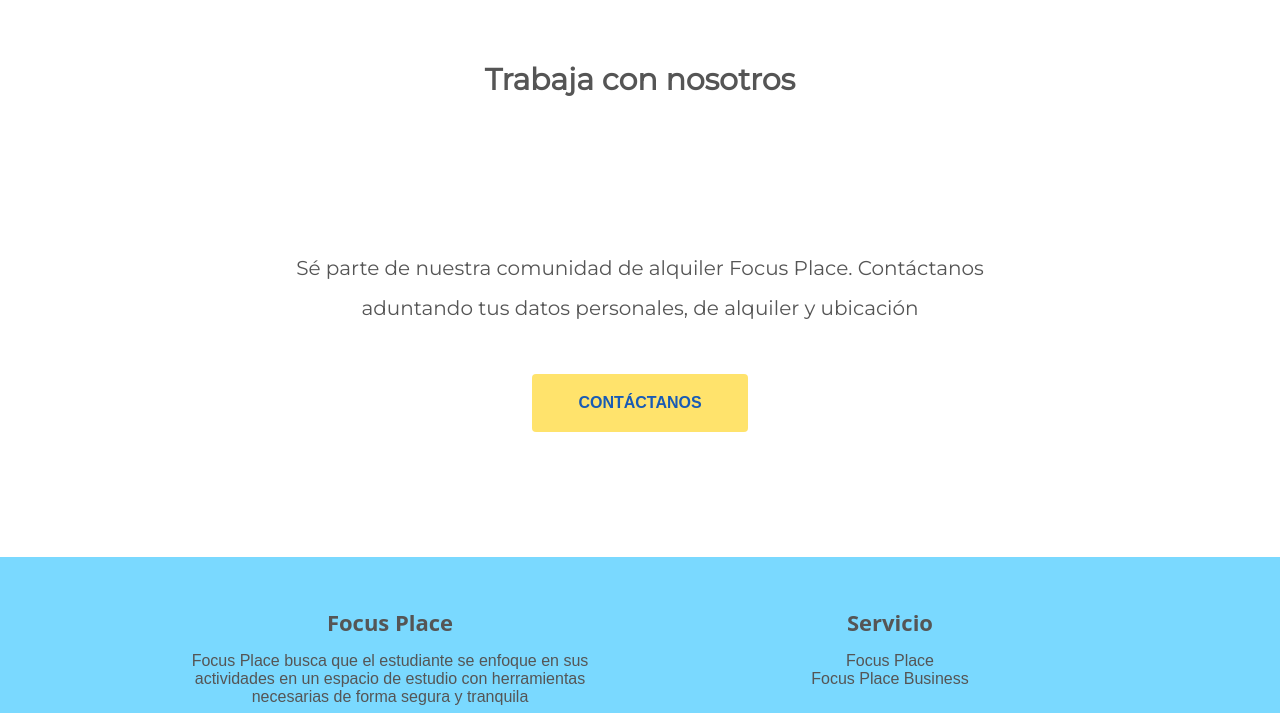
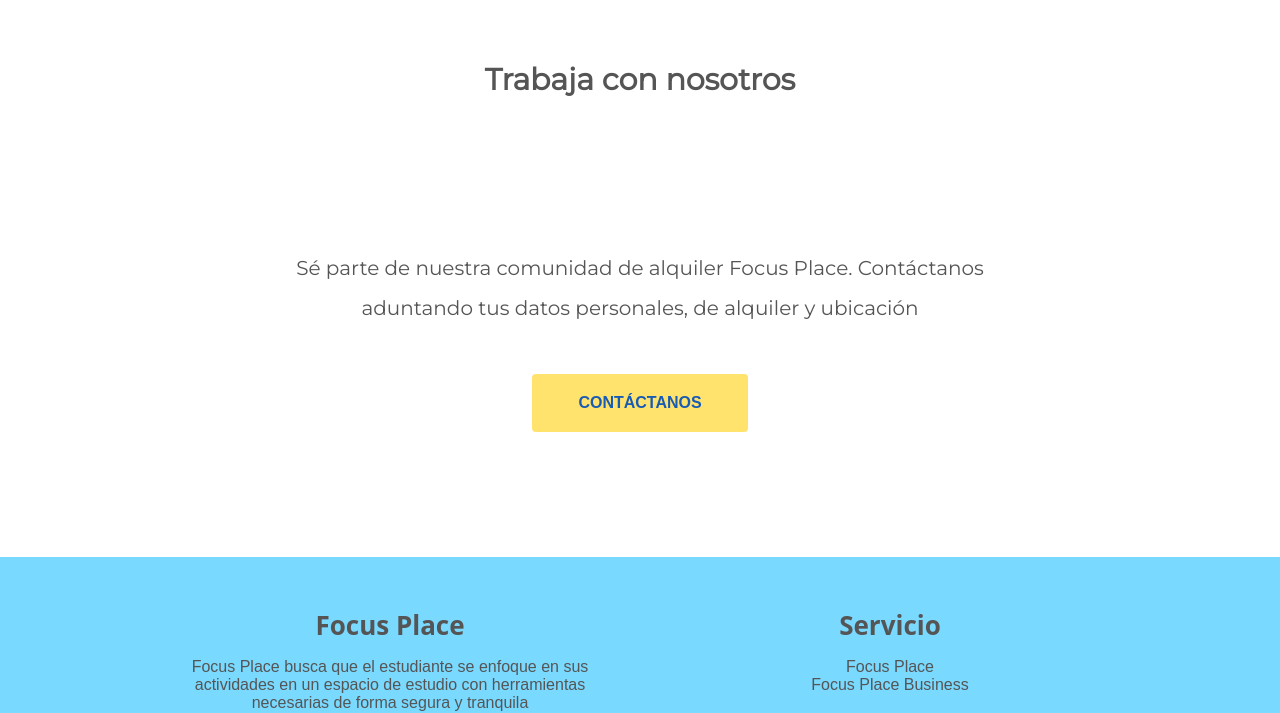
Before and after one commit to Ziggrk/IHC_FocusPlace, a plain HTML site: page index.html in a window 1280 px wide. Shown: the part 4873-5586 px from the top of the page. Drawn offline with Linux system fonts and the light colour scheme.

Commit message:
update footer

```diff
--- a/css/styles.css
+++ b/css/styles.css
@@ -406,7 +406,7 @@ footer{
 }
 
 footer h2{
-    font: bold 22px 'Open Sans', sans-serif;
+    font: bold 26px 'Open Sans', sans-serif;
     margin-bottom: 15px;
 }
 
```
